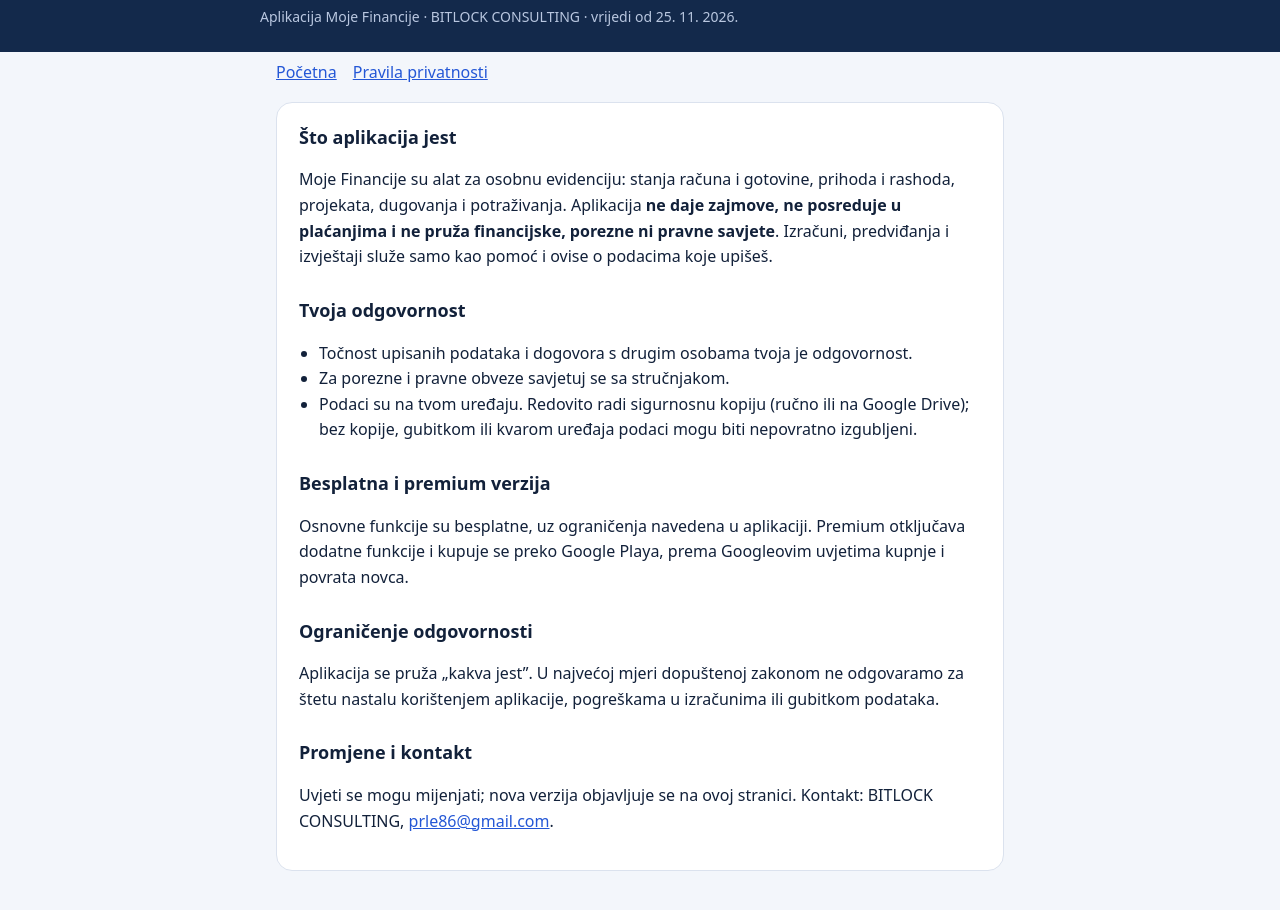
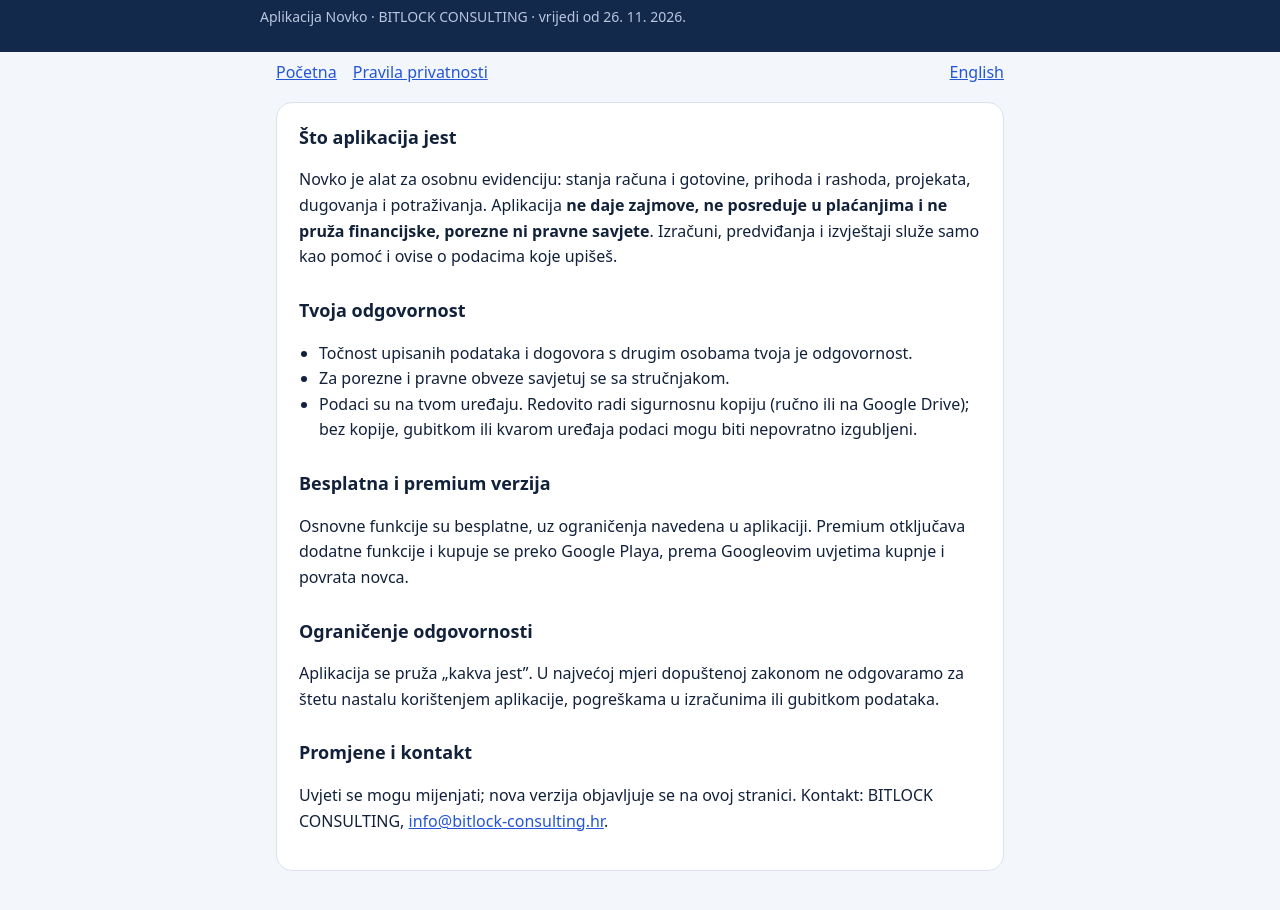
Before and after one commit to prle1986/moje-financije, a plain HTML site: page uvjeti.html in a window 1280 px wide. Shown: the part 68-978 px from the top of the page. Drawn offline with Linux system fonts and the light colour scheme.

Commit message:
Change application name to Novko and update contact
Updated application name and contact email in terms of use.

```diff
--- a/uvjeti.html
+++ b/uvjeti.html
@@ -1,11 +1,11 @@
 <!doctype html>
 <html lang="hr"><head><meta charset="utf-8"><meta name="viewport" content="width=device-width,initial-scale=1">
-<title>Uvjeti korištenja – Moje Financije</title><style>:root{--bg:#f3f6fb;--card:#fff;--ink:#12213a;--muted:#5b6b84;--accent:#2457d6;--line:#dbe2ee}@media (prefers-color-scheme:dark){:root{--bg:#0d1626;--card:#16223a;--ink:#eaf0fa;--muted:#9aabc6;--accent:#6e9bff;--line:#24324d}}*{box-sizing:border-box}body{margin:0;background:var(--bg);color:var(--ink);font:16px/1.6 system-ui,-apple-system,"Segoe UI",Roboto,sans-serif}header{background:#13294b;color:#f2f6fd;padding:28px 16px 24px}header .w{max-width:760px;margin:0 auto}header h1{margin:0;font-size:26px}header p{margin:4px 0 0;color:#b9c7e0;font-size:14px}main{max-width:760px;margin:-8px auto 40px;padding:0 16px}article{background:var(--card);border:1px solid var(--line);border-radius:16px;padding:20px 22px}h2{font-size:18px;margin:26px 0 6px}h2:first-child{margin-top:0}ul{padding-left:20px}a{color:var(--accent)}.muted{color:var(--muted);font-size:14px}nav{margin:16px 0;display:flex;gap:16px;flex-wrap:wrap}</style></head>
+<title>Uvjeti korištenja – Novko</title><style>:root{--bg:#f3f6fb;--card:#fff;--ink:#12213a;--muted:#5b6b84;--accent:#2457d6;--line:#dbe2ee}@media (prefers-color-scheme:dark){:root{--bg:#0d1626;--card:#16223a;--ink:#eaf0fa;--muted:#9aabc6;--accent:#6e9bff;--line:#24324d}}*{box-sizing:border-box}body{margin:0;background:var(--bg);color:var(--ink);font:16px/1.6 system-ui,-apple-system,"Segoe UI",Roboto,sans-serif}header{background:#13294b;color:#f2f6fd;padding:28px 16px 24px}header .w{max-width:760px;margin:0 auto}header h1{margin:0;font-size:26px}header p{margin:4px 0 0;color:#b9c7e0;font-size:14px}main{max-width:760px;margin:-8px auto 40px;padding:0 16px}article{background:var(--card);border:1px solid var(--line);border-radius:16px;padding:20px 22px}h2{font-size:18px;margin:26px 0 6px}h2:first-child{margin-top:0}ul{padding-left:20px}a{color:var(--accent)}.muted{color:var(--muted);font-size:14px}nav{margin:16px 0;display:flex;gap:16px;flex-wrap:wrap}.lang{margin-left:auto}.btn{display:inline-block;background:var(--accent);color:#fff;text-decoration:none;padding:10px 18px;border-radius:999px;font-weight:600}</style></head>
 <body>
-<header><div class="w"><h1>Uvjeti korištenja</h1><p>Aplikacija Moje Financije · BITLOCK CONSULTING · vrijedi od 25. 11. 2026.</p></div></header>
-<main><nav><a href="index.html">Početna</a><a href="privatnost.html">Pravila privatnosti</a></nav><article>
+<header><div class="w"><h1>Uvjeti korištenja</h1><p>Aplikacija Novko · BITLOCK CONSULTING · vrijedi od 26. 11. 2026.</p></div></header>
+<main><nav><a href="index.html">Početna</a><a href="privatnost.html">Pravila privatnosti</a><a class="lang" href="terms.html">English</a></nav><article>
 <h2>Što aplikacija jest</h2>
-<p>Moje Financije su alat za osobnu evidenciju: stanja računa i gotovine, prihoda i rashoda, projekata, dugovanja i potraživanja. Aplikacija <strong>ne daje zajmove, ne posreduje u plaćanjima i ne pruža financijske, porezne ni pravne savjete</strong>. Izračuni, predviđanja i izvještaji služe samo kao pomoć i ovise o podacima koje upišeš.</p>
+<p>Novko je alat za osobnu evidenciju: stanja računa i gotovine, prihoda i rashoda, projekata, dugovanja i potraživanja. Aplikacija <strong>ne daje zajmove, ne posreduje u plaćanjima i ne pruža financijske, porezne ni pravne savjete</strong>. Izračuni, predviđanja i izvještaji služe samo kao pomoć i ovise o podacima koje upišeš.</p>
 
 <h2>Tvoja odgovornost</h2>
 <ul>
@@ -21,5 +21,5 @@
 <p>Aplikacija se pruža „kakva jest”. U najvećoj mjeri dopuštenoj zakonom ne odgovaramo za štetu nastalu korištenjem aplikacije, pogreškama u izračunima ili gubitkom podataka.</p>
 
 <h2>Promjene i kontakt</h2>
-<p>Uvjeti se mogu mijenjati; nova verzija objavljuje se na ovoj stranici. Kontakt: BITLOCK CONSULTING, <a href="mailto:prle86@gmail.com">prle86@gmail.com</a>.</p>
+<p>Uvjeti se mogu mijenjati; nova verzija objavljuje se na ovoj stranici. Kontakt: BITLOCK CONSULTING, <a href="mailto:info@bitlock-consulting.hr">info@bitlock-consulting.hr</a>.</p>
 </article></main></body></html>
```
